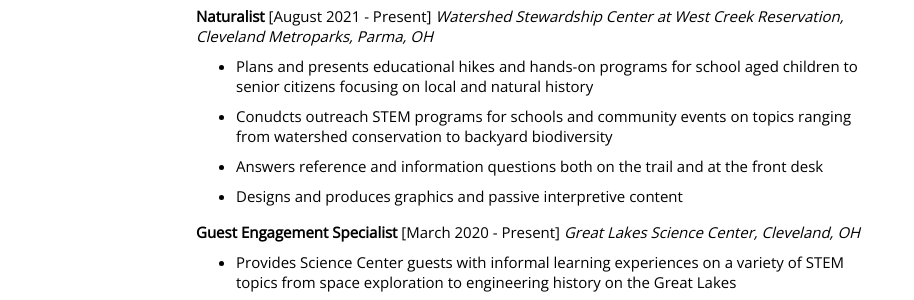
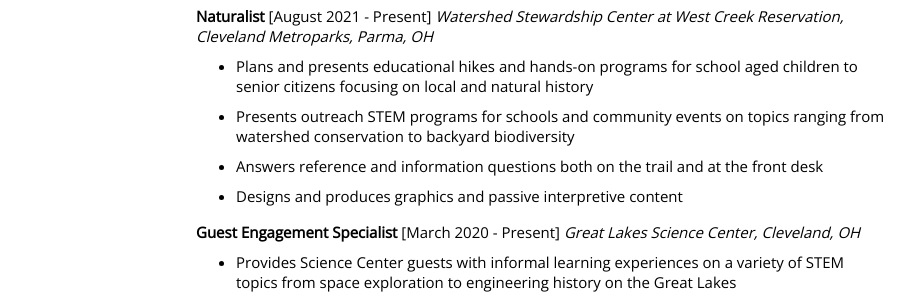
Before and after one commit to krogersst/krogersst.github.io, a Jekyll site: the page built from resume.md, in a window 1280 px wide and 1400 px high, scrolled down 254 px. Shown: the part 154-454 px from the top of the window, without its empty margins (104-1018 px from the left). Built offline with Jekyll 4.4.1, drawn with Linux system fonts in a browser that asks for light colours; nearby versions of some CDN libraries; some of the changed text lies outside the part shown.

Commit message:
Resume update

```diff
--- a/resume.md
+++ b/resume.md
@@ -20,7 +20,7 @@
 **Naturalist** [August 2021 - Present]
 _Watershed Stewardship Center at West Creek Reservation, Cleveland Metroparks, Parma, OH_
 - Plans and presents educational hikes and hands-on programs for school aged children to senior citizens focusing on local and natural history
-- Conudcts outreach STEM programs for schools and community events on topics ranging from watershed conservation to backyard biodiversity
+- Presents outreach STEM programs for schools and community events on topics ranging from watershed conservation to backyard biodiversity
 - Answers reference and information questions both on the trail and at the front desk
 - Designs and produces graphics and passive interpretive content
 
```
Also changed, not shown: other parts of resume.md (+1 -1 lines).
